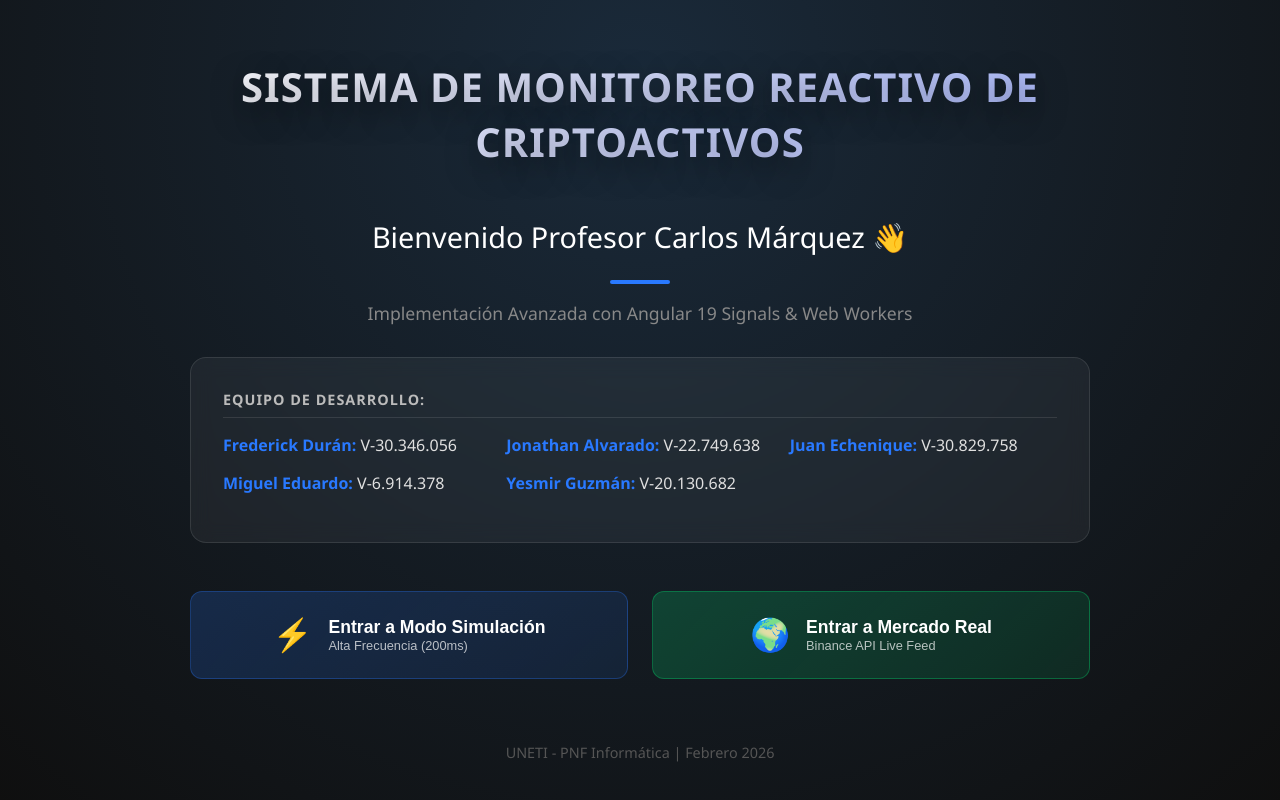
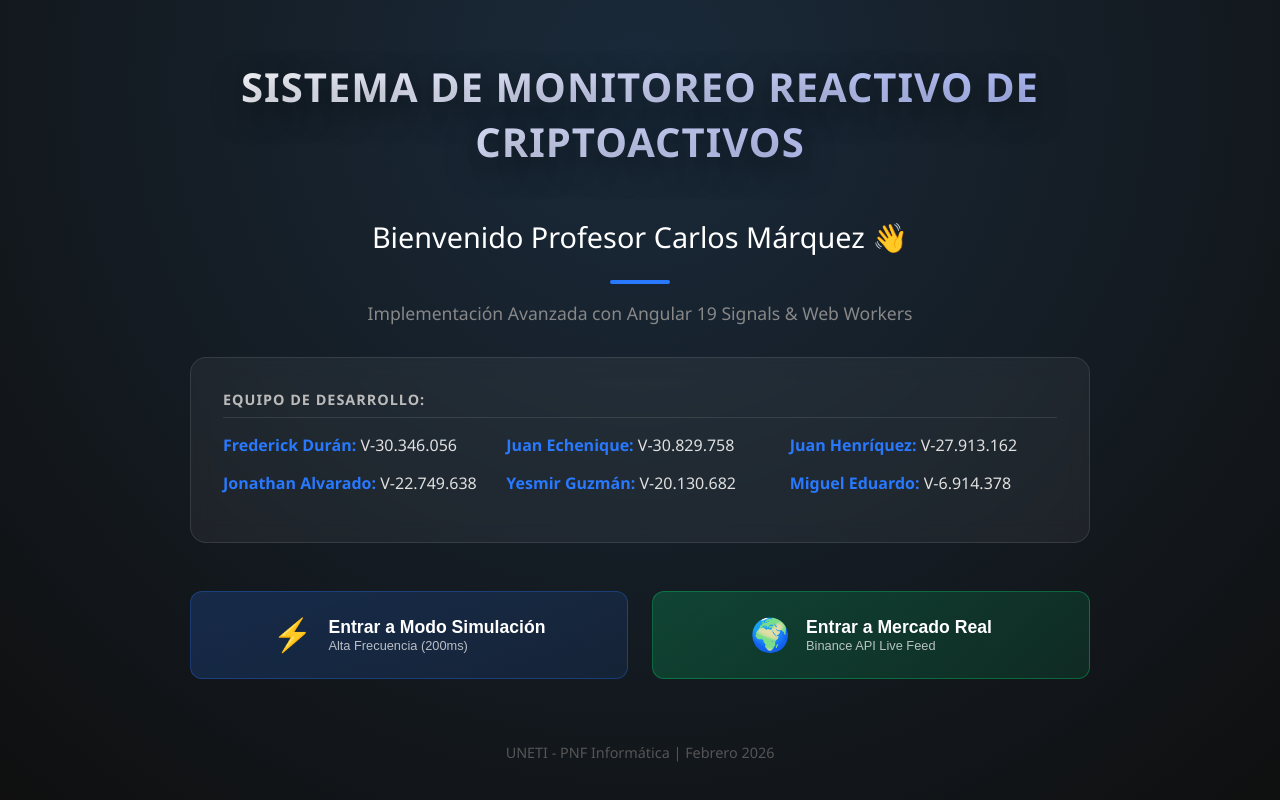
Before and after one commit to ragnarsson03/crypto-angular, an Angular app: page / in a window 1280 px wide. Built offline with nearby package versions, Linux system fonts and the light colour scheme.

Commit message:
Update: Nombres, Apellidos y Cédulas de participantes

```diff
--- a/src/app/features/home/home.component.ts
+++ b/src/app/features/home/home.component.ts
@@ -21,10 +21,12 @@ import { Router, RouterModule } from '@angular/router';
           <h3>Equipo de Desarrollo:</h3>
           <ul>
             <li><strong>Frederick Durán:</strong> V-30.346.056</li>
+             <li><strong>Juan Echenique:</strong> V-30.829.758</li>
+             <li><strong>Juan Henríquez:</strong> V-27.913.162</li>
             <li><strong>Jonathan Alvarado:</strong> V-22.749.638</li>
-            <li><strong>Juan Echenique:</strong> V-30.829.758</li>
+           <li><strong>Yesmir Guzmán:</strong> V-20.130.682</li>
             <li><strong>Miguel Eduardo:</strong> V-6.914.378</li>
-            <li><strong>Yesmir Guzmán:</strong> V-20.130.682 </li>
+
           </ul>
         </div>
 
```
